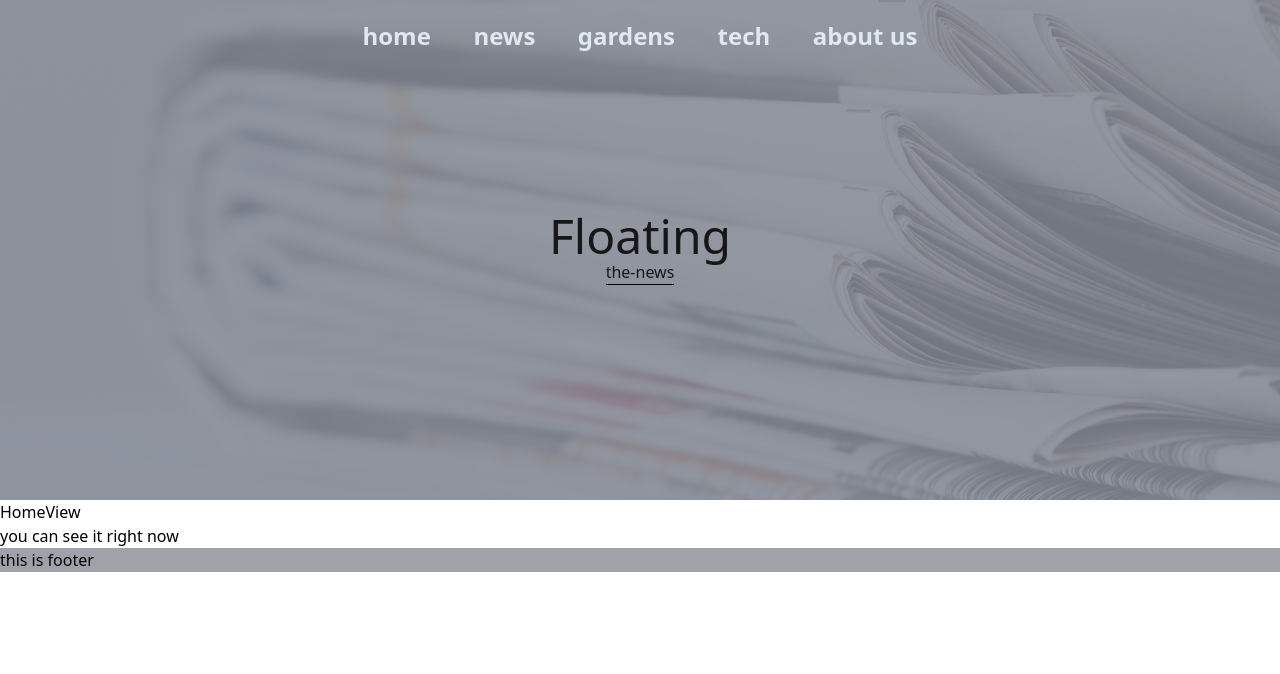
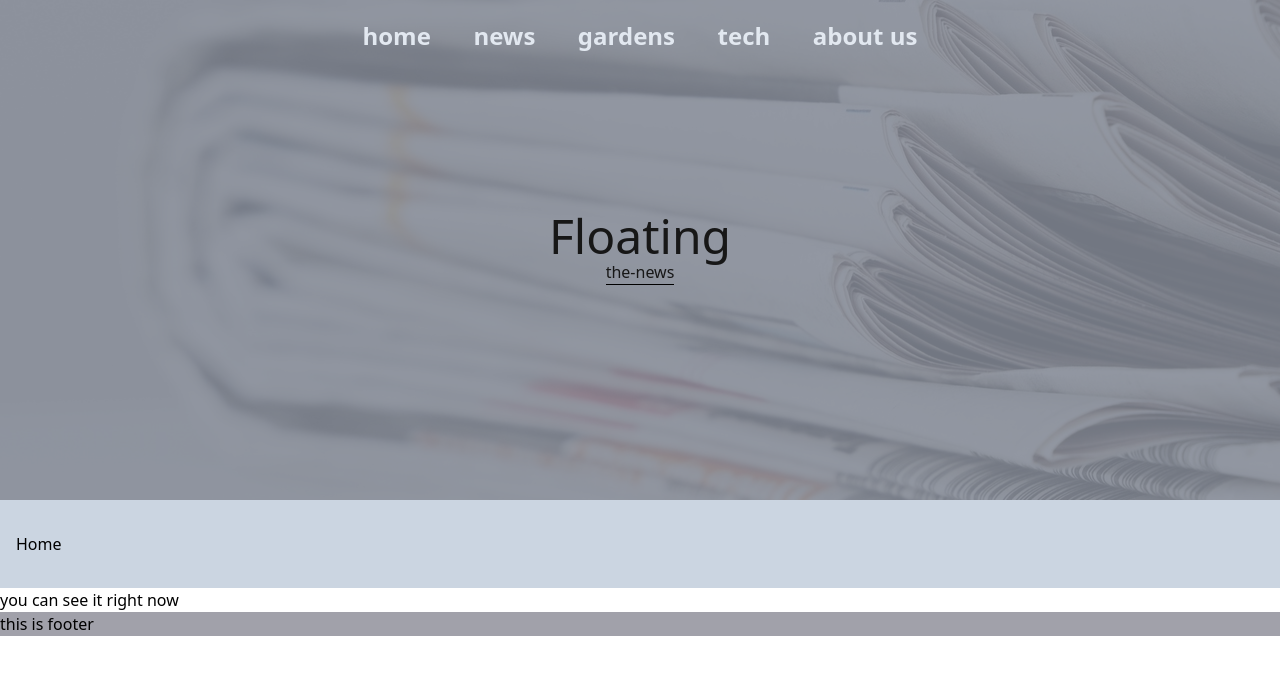
Before and after one commit to Viacheslav1998/floating, a Vue app: page / in a window 1280 px wide. Shown: the top 674 px of the page. Built offline with nearby package versions, Linux system fonts and the light colour scheme.

Commit message:
feat: home page

```diff
--- a/src/pages/HomeView.vue
+++ b/src/pages/HomeView.vue
@@ -2,11 +2,10 @@
 </script>
 
 <template>
-  <!-- header here -->
   <div>
-    <h2>HomeView</h2>
+    <div class="bg-slate-300 py-8 px-4">
+      <h2>Home</h2>
+    </div>
     <p>you can see it right now</p>
   </div>
-
-  <!-- footer here -->
 </template>
```
